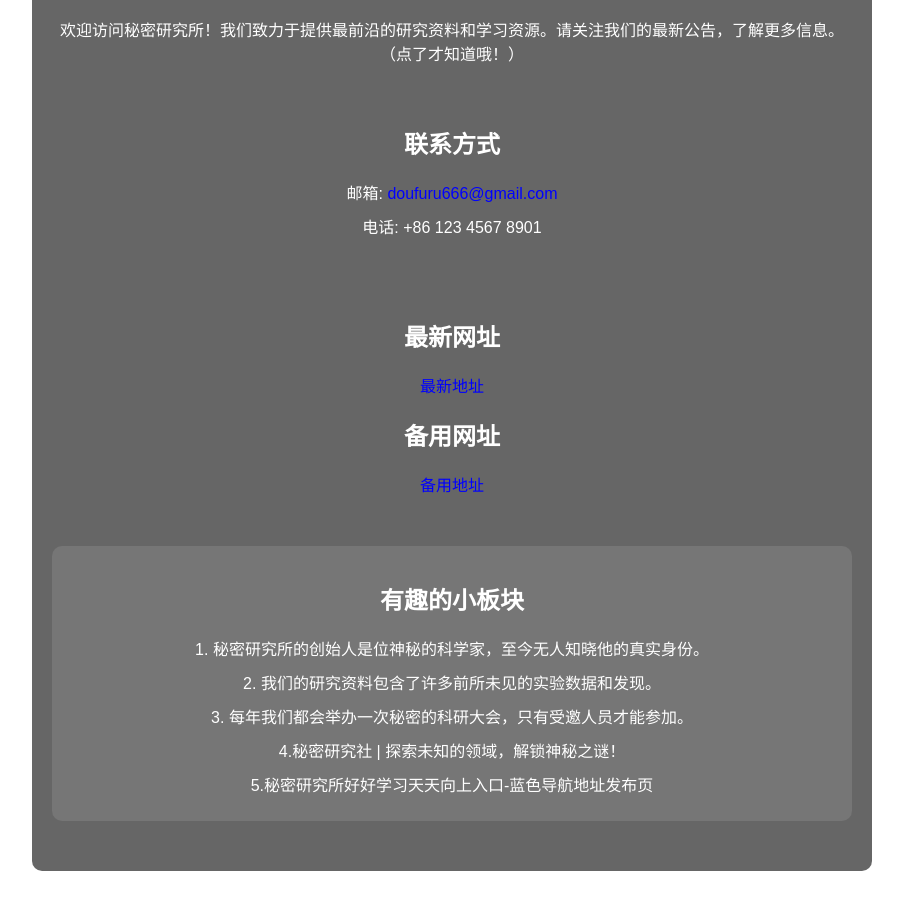
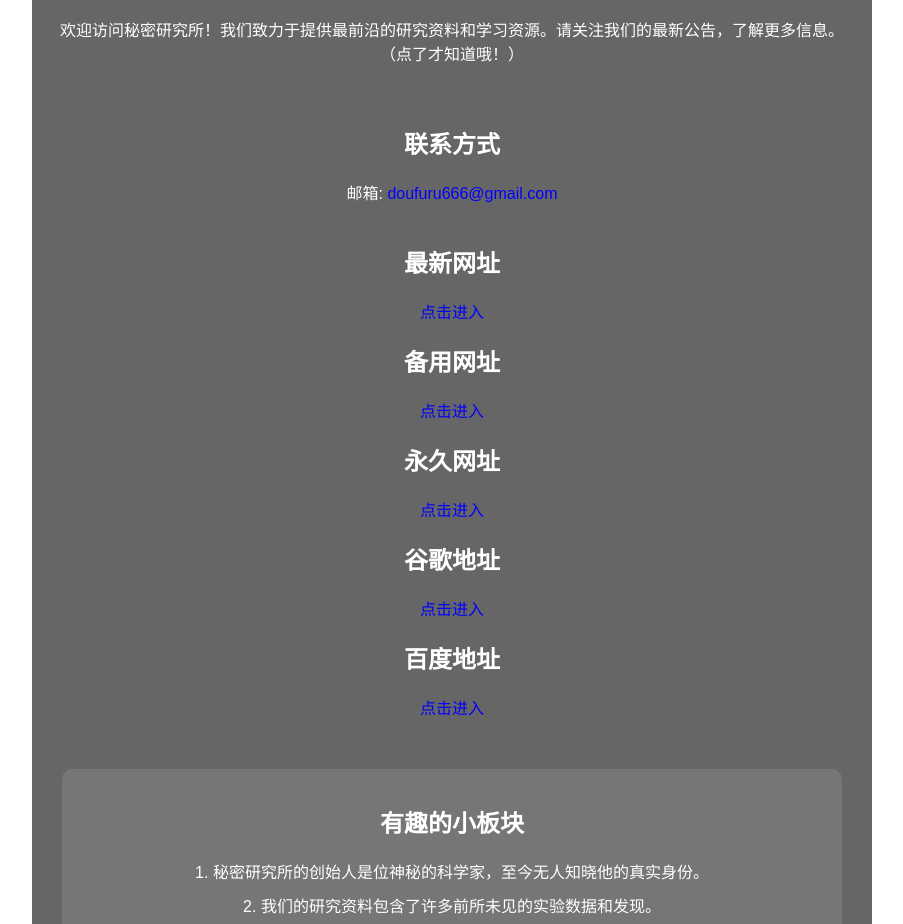
Before and after one commit to mimiyanjiu/mimiyanjiu.github.io, a plain HTML site: page index.html in a window 1280 px wide. Shown: the part 145-1069 px from the top of the page, without its empty margins (188-1091 px from the left). Before the commit the page ends 1016 px from the top, so only its background shows below. Drawn offline with Linux system fonts and the light colour scheme.

Commit message:
Add files via upload

```diff
--- a/index.html
+++ b/index.html
@@ -70,14 +70,18 @@
         <div class="section contact-info">
             <h2>联系方式</h2>
             <p>邮箱: <a href="mailto:doufuru666@gmail.com">doufuru666@gmail.com</a></p>
-            <p>电话: +86 123 4567 8901</p>
-        </div>
 
         <div class="section links">
             <h2>最新网址</h2>
-            <p><a href="https://gf.bumilu.buzz/#ios" target="_blank">最新地址</a></p>
+            <p><a href="https://gf.bumilu.buzz/#ios" target="_blank">点击进入</a></p>
             <h2>备用网址</h2>
-            <p><a href="https://gf.bumilu.buzz/#android" target="_blank">备用地址</a></p>
+            <p><a href="https://gf.bumilu.buzz/#android" target="_blank">点击进入</a></p>
+			<h2>永久网址</h2>
+            <p><a href="https://gf.bumilu.buzz/#android" target="_blank">点击进入</a></p>
+			<h2>谷歌地址</h2>
+            <p><a href="https://www.google.com/?hl=zh-CN" target="_blank">点击进入</a></p>
+			<h2>百度地址</h2>
+            <p><a href="https://gf.bumilu.buzz/#android" target="_blank">点击进入</a></p>
         </div>
 
         <div class="section fun-facts">
```
